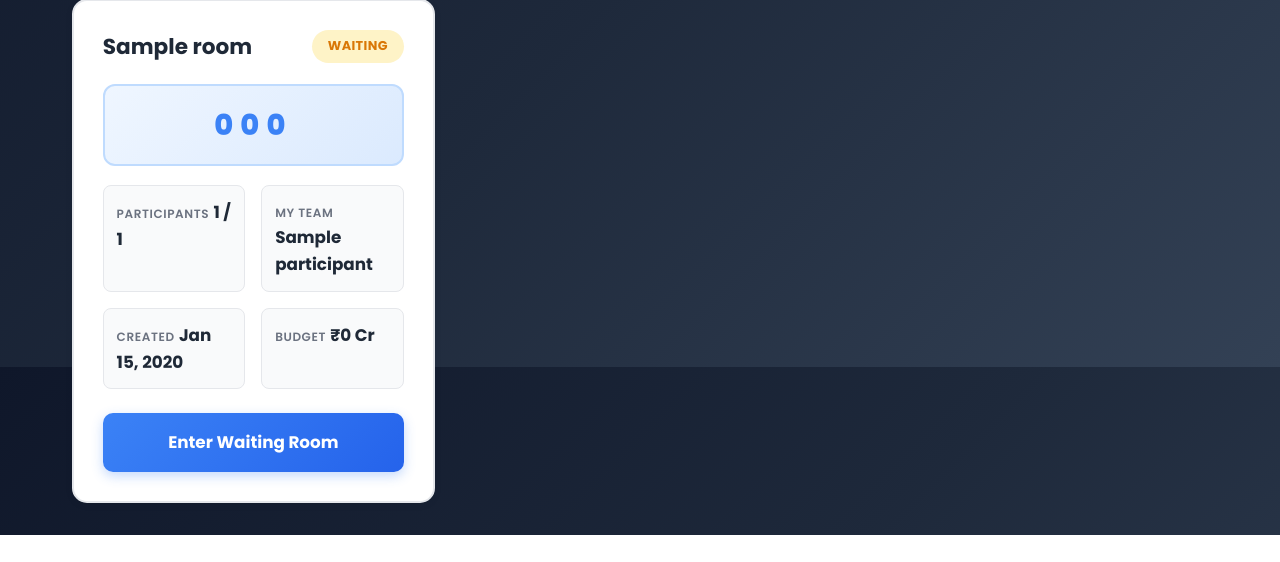
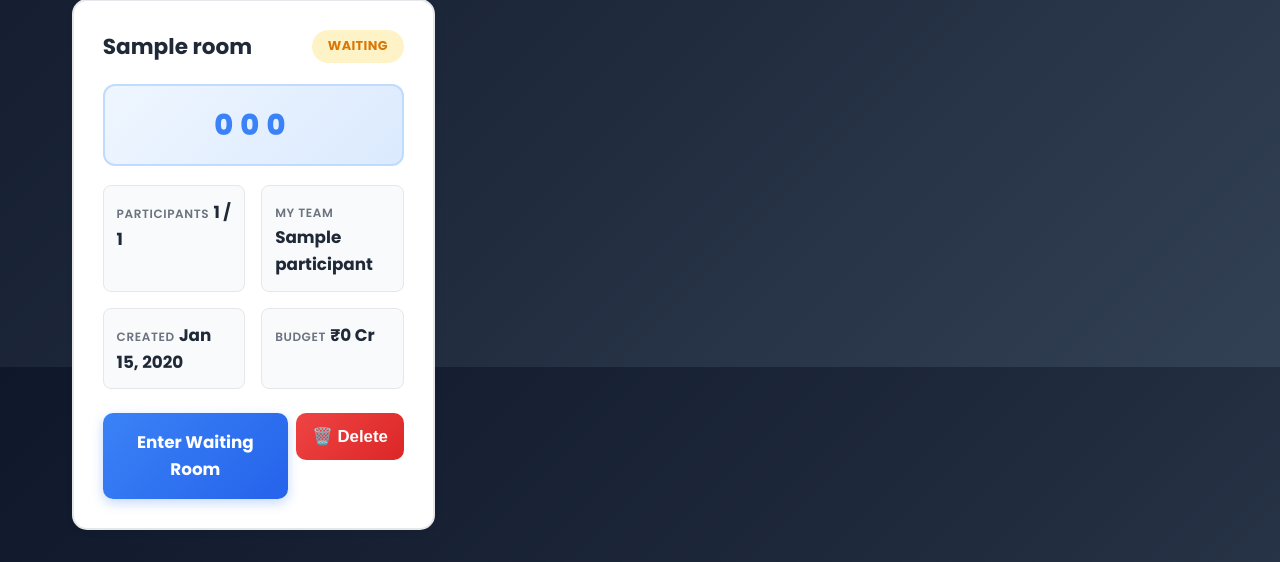
Before and after one commit to Surajsurrr/ipl_auction, a PHP site: page /pages/my-auctions.php in a window 1280 px wide. Shown: the part 433-995 px from the top of the page. Before the commit the page ends 968 px from the top, so only its background shows below. Run offline with PHP 8.4, Linux system fonts and the light colour scheme; the visitor is signed in with stand-in values (Sample User, id 1); tables that the repository leaves empty hold one stand-in row (values such as "Sample post").

Commit message:
feat: Implement auction room deletion functionality with user authorization

```diff
--- a/includes/auction_room_functions.php
+++ b/includes/auction_room_functions.php
@@ -478,6 +478,38 @@ function getUserRooms($user_id) {
     return $rooms;
 }
 
+// Delete an auction room and related data. Only allow if user_id is the creator.
+function deleteRoom($room_id, $user_id) {
+    $conn = getDBConnection();
+    $room_id_safe = $conn->real_escape_string($room_id);
+    $user_id_safe = $conn->real_escape_string($user_id);
+
+    // Ensure the requester is the creator of the room
+    $check_sql = "SELECT created_by FROM auction_rooms WHERE room_id = $room_id_safe";
+    $result = $conn->query($check_sql);
+    if (!$result || $result->num_rows == 0) {
+        closeDBConnection($conn);
+        return ['success' => false, 'message' => 'Room not found'];
+    }
+    $row = $result->fetch_assoc();
+    if ($row['created_by'] != $user_id_safe) {
+        closeDBConnection($conn);
+        return ['success' => false, 'message' => 'Not authorized'];
+    }
+
+    // Delete the room. Foreign keys with ON DELETE CASCADE will remove related rows.
+    $del_sql = "DELETE FROM auction_rooms WHERE room_id = $room_id_safe";
+    $success = $conn->query($del_sql);
+    if ($success) {
+        closeDBConnection($conn);
+        return ['success' => true];
+    } else {
+        $err = $conn->error;
+        closeDBConnection($conn);
+        return ['success' => false, 'message' => $err];
+    }
+}
+
 // Reset bid timer (when new bid is placed)
 function resetBidTimer($room_id) {
     $conn = getDBConnection();
--- a/pages/my-auctions.php
+++ b/pages/my-auctions.php
@@ -5,6 +5,18 @@ require_once '../includes/auction_room_functions.php';
 requireLogin();
 
 $current_user = getCurrentUser();
+// Handle delete request
+if ($_SERVER['REQUEST_METHOD'] === 'POST' && isset($_POST['action']) && $_POST['action'] === 'delete_room') {
+    $room_id_to_delete = intval($_POST['room_id'] ?? 0);
+    $res = deleteRoom($room_id_to_delete, $current_user['user_id']);
+    if ($res['success']) {
+        header('Location: my-auctions.php');
+        exit();
+    } else {
+        $error = $res['message'];
+    }
+}
+
 $rooms = getUserRooms($current_user['user_id']);
 ?>
 <!DOCTYPE html>
@@ -281,6 +293,11 @@ $rooms = getUserRooms($current_user['user_id']);
                             <a href="auction-room.php?room_id=<?php echo $room['room_id']; ?>" class="btn-enter">
                                 <?php echo $room['status'] == 'waiting' ? 'Enter Waiting Room' : 'Enter Auction'; ?>
                             </a>
+                            <form method="POST" style="margin:0;">
+                                <input type="hidden" name="action" value="delete_room">
+                                <input type="hidden" name="room_id" value="<?php echo $room['room_id']; ?>">
+                                <button type="submit" class="btn" style="background: linear-gradient(135deg, #ef4444, #dc2626); color: white; border-radius:10px; padding:0.8rem 1rem;" onclick="return confirm('Are you sure you want to delete this auction room? This cannot be undone.');">🗑️ Delete</button>
+                            </form>
                         </div>
                     </div>
                 <?php endforeach; ?>
```
